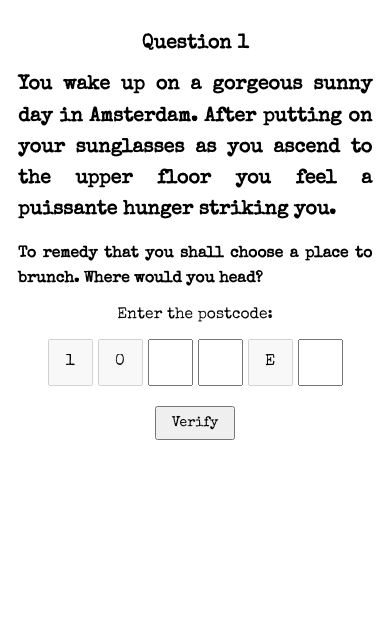
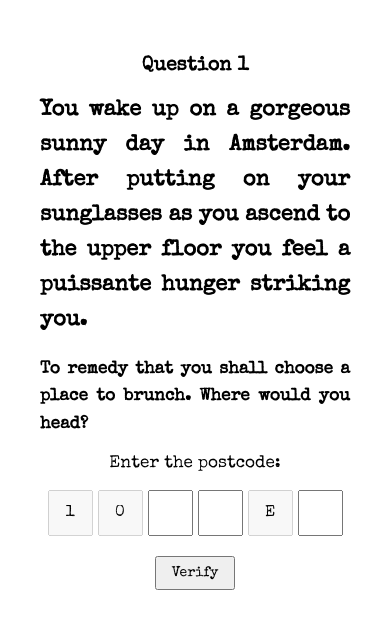
Before and after one commit to birthday-quest-1026/birthday-quest, a plain HTML site: page index.html in a window 390 px wide. Both pictures are taken after a click on the button "Start the Game". Drawn offline with nearby package versions, Linux system fonts and the light colour scheme.

Commit message:
font size

```diff
--- a/index.html
+++ b/index.html
@@ -88,7 +88,7 @@
 
     @media (max-width: 600px) {
       body {
-        padding: 10px;
+        padding: 32px;
       }
 
       #game {
@@ -96,7 +96,7 @@
       }
 
       h1 {
-        font-size: 6vw;
+        font-size: 7vw;
       }
 
       h2,
@@ -105,7 +105,15 @@
       }
 
       p {
-        font-size: 4vw;
+        font-size: 4.4vw;
+      }
+
+      #intro-question {
+        font-size: 5.6vw;
+      }
+
+      #main-q-text {
+        font-size: 6.2vw;
       }
     }
   </style>
@@ -128,7 +136,7 @@
     </div>
 
     <div id="question-stage" class="hidden">
-      <h2 id="title-question"></h2>   <!-- shows Question X -->
+      <h2 id="title-question"></h2>
       <h2 id="intro-question"></h2>
 
       <div id="verification">
@@ -152,8 +160,8 @@
   </div>
 
   <script>
-    const MASTER_CODE = "XXXXXX";   // universal postcode override
-    const MASTER_ANSWER = "XXX";    // universal answer override
+    const MASTER_CODE = "XXXXXX";
+    const MASTER_ANSWER = "XXX";
 
     const questions = [
       {
@@ -161,7 +169,6 @@
         introQ: `You wake up on a gorgeous sunny day in Amsterdam.
         After putting on your sunglasses as you ascend to the upper floor you feel a puissante hunger striking you. <p>
         To remedy that you shall choose a place to brunch. Where would you head?`,
-        // Answer: The Greek Embassy
         mainQ: "[Placeholder follow-up Q1]",
         a: "The Greek Embassy",
         code: "1091EJ"
@@ -172,7 +179,6 @@
         It's AUM increased by 30.3% YoY and its returns were 51.7%, outperforming even legendary trader Nancy Pelosi. <p>
         All this didn't come cheap though, you deserve a peaceful leisure trip to Amsterdam.
         On your upcoming trip which hotel would you lodge at?`,
-        // Answer: Amstel Hotel
         mainQ: "[Placeholder follow-up Q2]",
         a: "Amstel Hotel",
         code: "1018GX"
@@ -180,11 +186,9 @@
       {
         titleQ: "Question 3",
         introQ: `Utadat egyik kedves utcádon folytatod, ahol a város lüktető világa ölel körbe.`,
-        // Answer: Utrechtsestraat
         mainQ: `Mielőtt az utca véget érne, egyszer csak megpillantasz valamit, amitől felcsillan a szemed. Mit látsz?`,
         a: "Boerejongens",
         code: "1017XK",
-        // Answer: Frederiksplein 1a
         hint: "💡 A Te szemszögedből nézve az utca elején levő épület irányítószáma."
       }
     ];
@@ -267,7 +271,6 @@
       if (entered === expected || entered === masterSlice) {
         document.getElementById("verification").style.display = "none";
         document.getElementById("main-question").style.display = "block";
-        document.getElementById("title-question-main").textContent = questions[current].titleQ;
         document.getElementById("main-q-text").innerHTML = questions[current].mainQ;
         document.getElementById("answer").value = answers[current] || "";
         document.getElementById("answer").focus();
```
